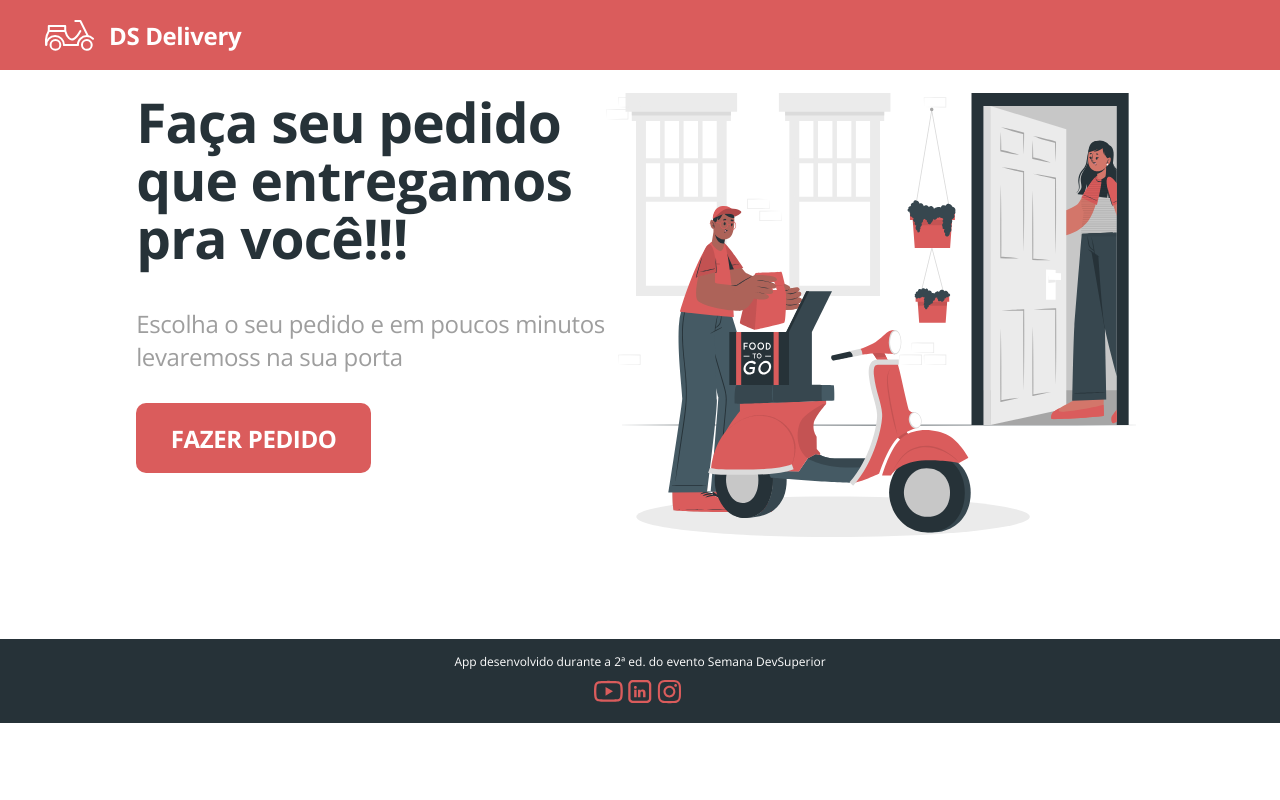
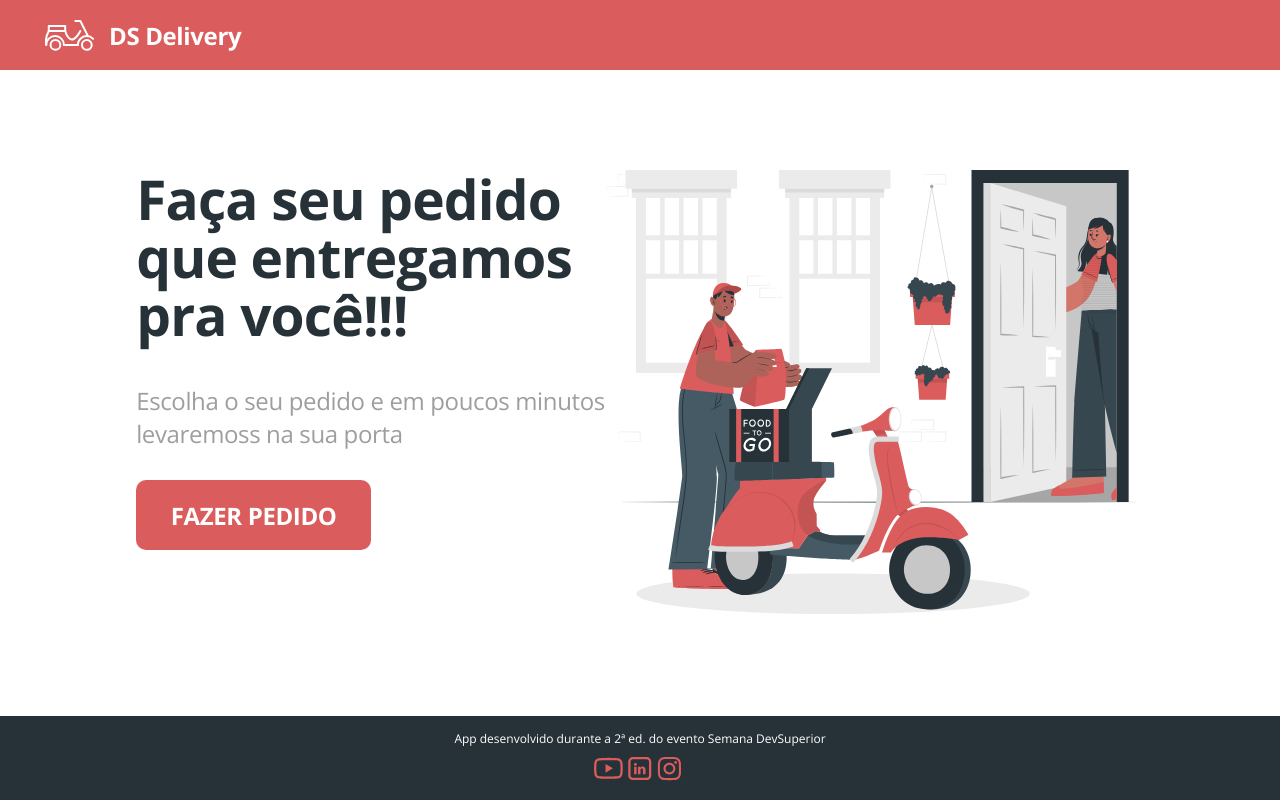
Before and after one commit to henriquelins/dsdeliver-sds2, a React (Create React App) app in the folder front-web/: page / in a window 1280 px wide. Built offline with nearby package versions, Linux system fonts and the light colour scheme; no server answers.

Commit message:
Add env vars

```diff
--- a/front-web/src/Home/styles.css
+++ b/front-web/src/Home/styles.css
@@ -1,5 +1,5 @@
 .home-container {
-    padding-top: 23px;
+    padding-top: 100px;
     height: calc(100vh - 254px);
   }
 
--- a/front-web/src/Orders/ProductCard.tsx
+++ b/front-web/src/Orders/ProductCard.tsx
@@ -1,5 +1,4 @@
 import { formatPrice } from './helpers';
-import { ReactComponent as Pizza } from './pizza.svg';
 import { Product } from './types';
 
 type Props = {
--- a/front-web/src/Orders/index.tsx
+++ b/front-web/src/Orders/index.tsx
@@ -1,6 +1,5 @@
 import { useEffect, useState } from 'react';
 import { toast } from 'react-toastify';
-import { setOriginalNode } from 'typescript';
 import { fetchProducts, saveOrder } from '../api';
 import Footer from '../Footer';
 import { checkIsSelected } from './helpers';
--- a/front-web/src/api.ts
+++ b/front-web/src/api.ts
@@ -1,8 +1,7 @@
 import axios from "axios";
 import { OrderPayLoad } from "./Orders/types";
 
-const API_URL = 'http://localhost:8081';
-
+const API_URL = process.env.REACT_APP_API_URL;
 const mapboxToken = process.env.REACT_APP_ACCESS_TOKEN_MAP_BOX;
 
 export function fetchProducts(){
```
Also changed, not shown: 1 other file (tests, documents, lock files or other folders).
